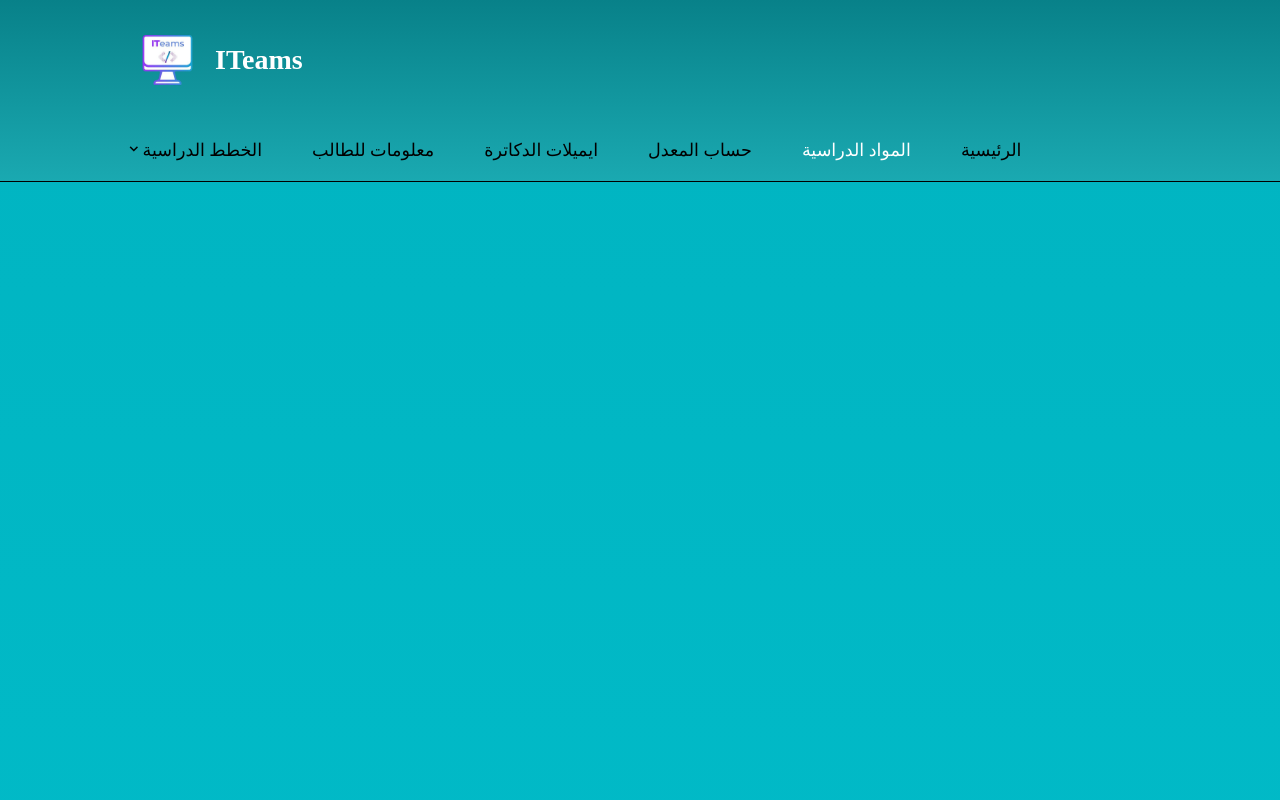
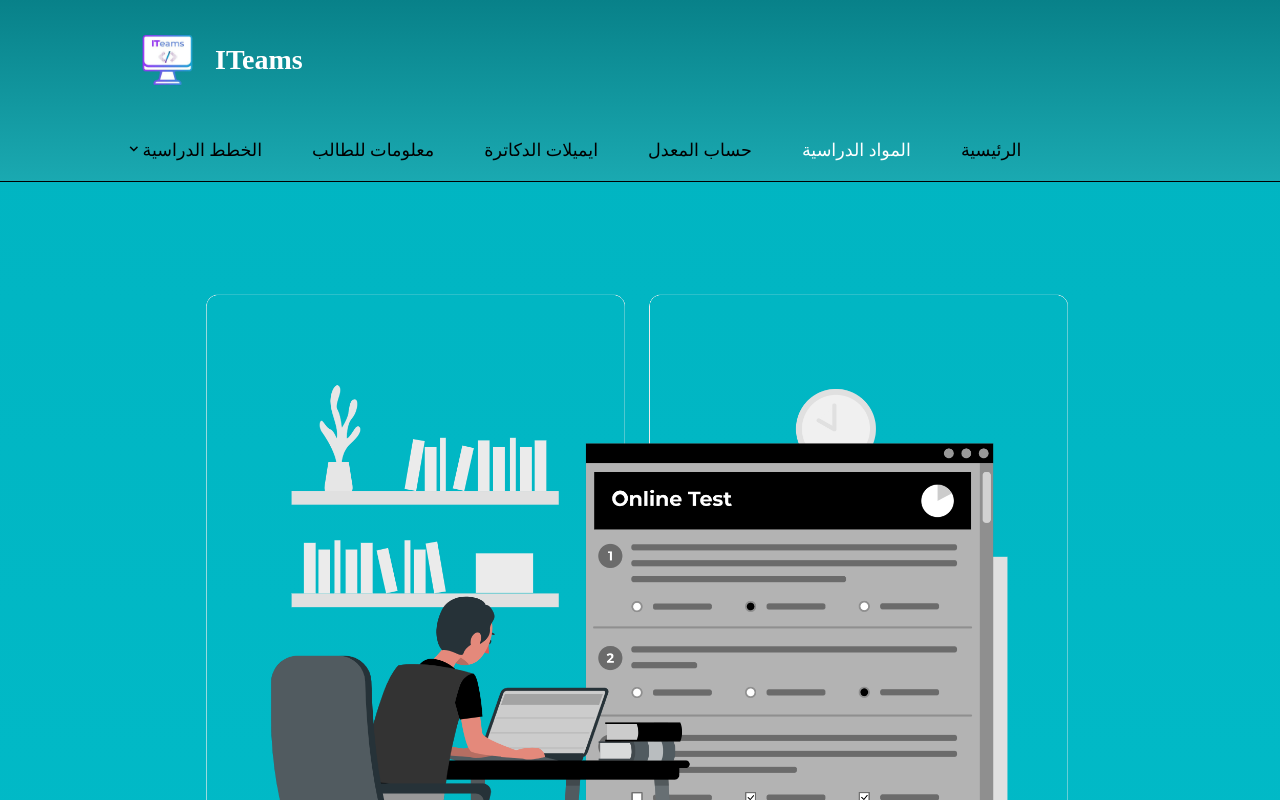
Before and after one commit to ITeams-jo/iteams, a plain HTML site: page 2.html in a window 1280 px wide. Shown: the top 800 px of the page. Drawn offline with nearby package versions, Linux system fonts and the light colour scheme.

Commit message:
Add files via upload

```diff
--- a/2.html
+++ b/2.html
@@ -46,65 +46,12 @@
     }
 </script>
 <!-- ************************************** -->
-<section>
-     <div class="A2_Div">
-         <!-- <div><img src="open-book.png"><p>C++</p></div>
-        <div><img src="open-book.png"><p>C++</p></div>
-        <div><img src="open-book.png"><p>C++</p></div>
-        <div><img src="open-book.png"><p>C++</p></div>  -->
-    </div>
 
-
-
-</section>
 
 <div class="A2_color">
 
-  <div class="A2_slider">
-      <br>
-      <br>
-      <br>
-      <br>
-      <br>
-      <br>
-      <br>
-      <br>
-
-      <br>
-      <br>
-      <br>
-      <br>
-      <br>
-      <br>
-      <br>
-      <br>
-      <br>
-      <br>
-      <br>
-      <br>
-      <br>
-      <br>
-      <br>
-      <br>
-      <br>
-      <br>
-      <br>
-      <br>
-      <br>
-      <br>
-      <br>
-      <br>
-      <br>
-      <br>
-      <br>
-      <br>
-      <br>
-      <br>
-      <br>
-      <br>
-      <br>
-      <br>
-
+  <div class="A2_slider" align="center">
+   <img  src="black.png" alt="">
   </div>
 
 
```
